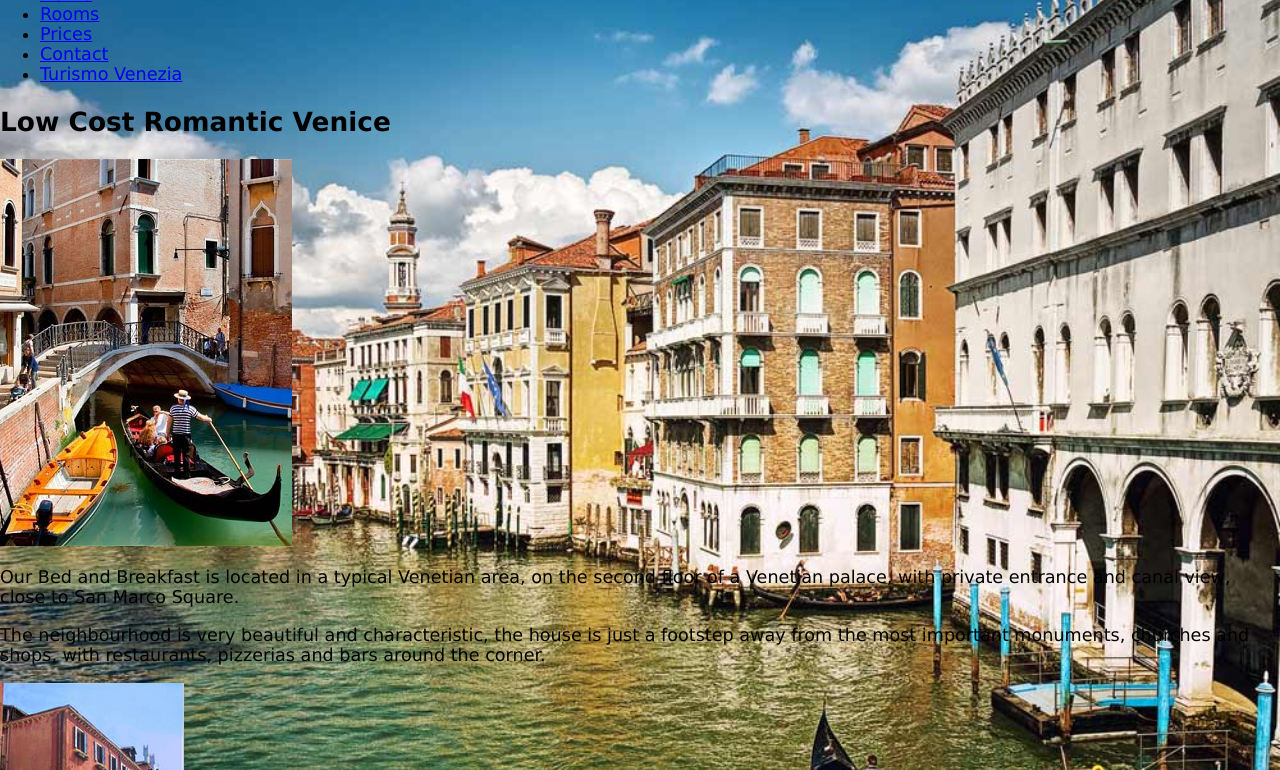
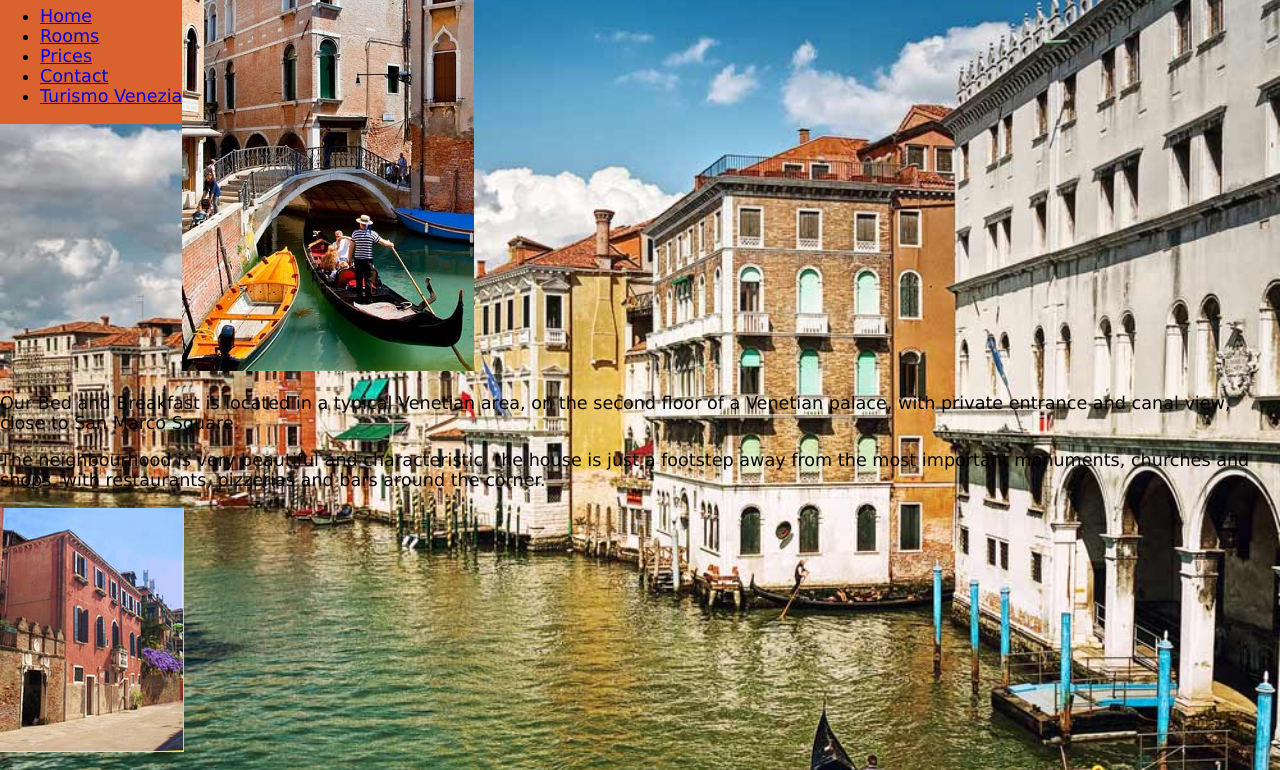
Before and after one commit to MorbetMacErp/MorbetMacErp.github.io, a plain HTML site: page assignment1/index.html in a window 1280 px wide. Shown: the part 157-927 px from the top of the page. Drawn offline with Linux system fonts and the light colour scheme.

Commit message:
css manu ans markup tweaks

```diff
--- a/assignment1/index.html
+++ b/assignment1/index.html
@@ -4,7 +4,7 @@
   <meta charset="UTF-8">
   <title>Homepage</title>
   <meta name="description" content="Canal view B &amp; B, low cost rooms in Venice">
-  <link href="style.css" rel="stylesheet">
+  <link rel="stylesheet" href="style.css">
 </head>
 <body>
   <h1>Canal View B &#38; B</h1>
--- a/assignment1/style.css
+++ b/assignment1/style.css
@@ -10,3 +10,14 @@ body {
 header, section, footer, aside, nav, article, figure {
     display: block;
 }
+
+nav {
+  padding: 0;
+  background-color: #DA622E;
+  float: left;
+}
+
+nav ul li a{
+  display: block;
+  padding: 20%,10%,0,10%;
+}
```
Also changed, not shown: assignment1/contact.html (+1 -1 lines), assignment1/prices.html (+1 -1 lines), assignment1/rooms.html (+1 -1 lines).
